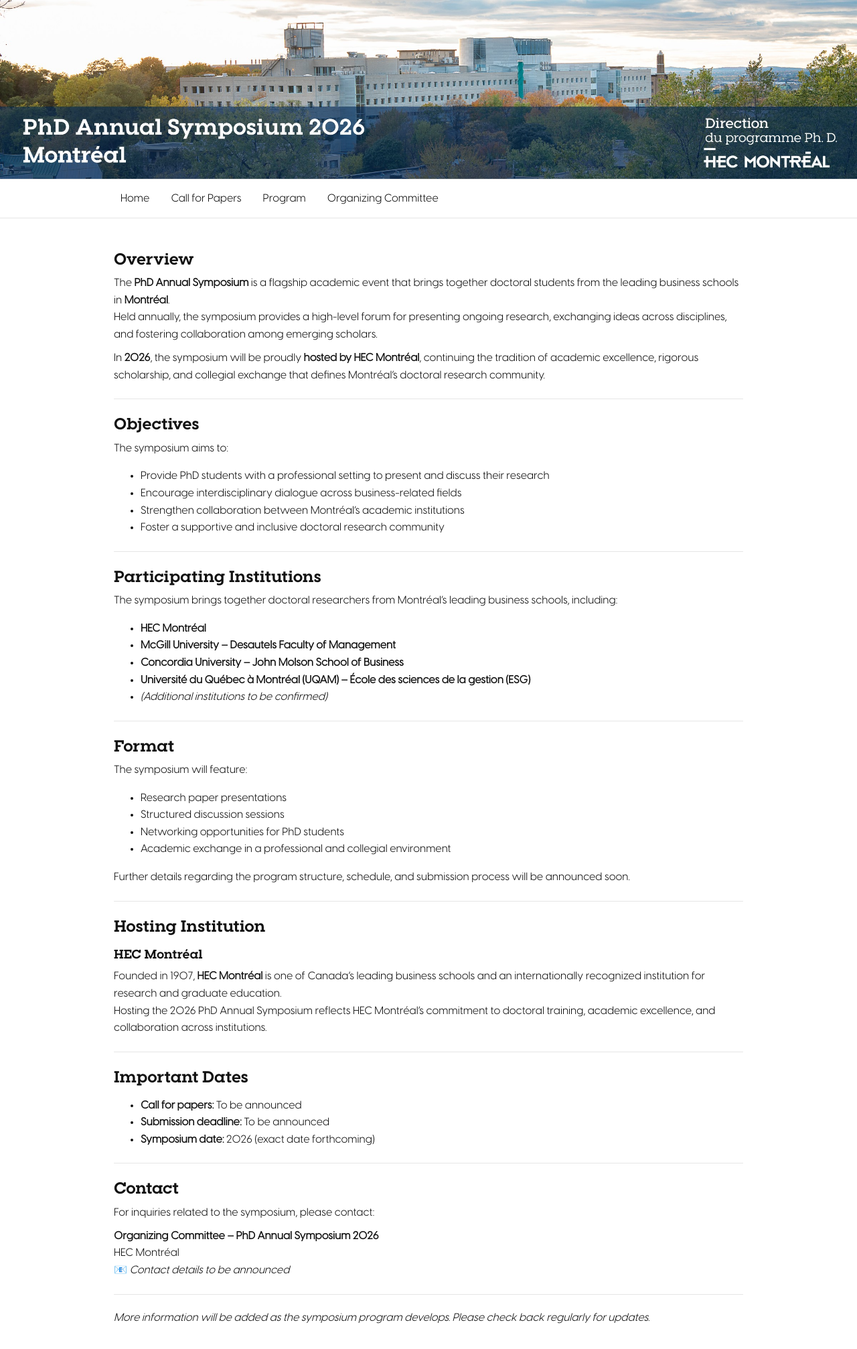
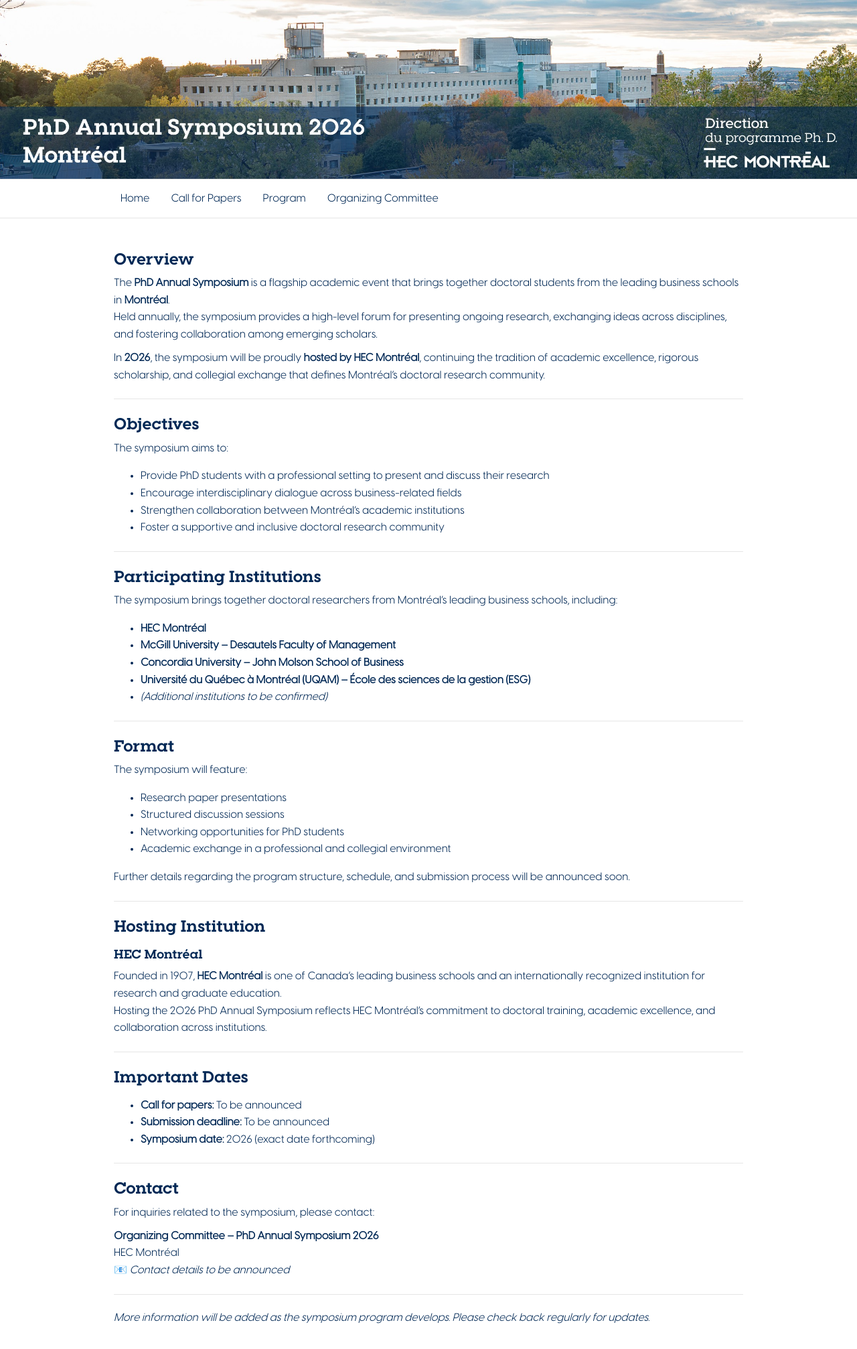
Before and after one commit to juanseripe/symposium2026, a Jekyll site: the page built from docs/index.md, in a window 1280 px wide. Shown: the whole page at 67% size. Built offline with Jekyll 4.4.1, drawn with Linux system fonts in a browser that asks for light colours.

Commit message:
Text color

```diff
--- a/docs/assets/style.css
+++ b/docs/assets/style.css
@@ -4,7 +4,7 @@
   --maxw: 980px;
   --pad: 20px;
   --bg: #ffffff;
-  --fg: #111111;
+  --fg: #002855;
   --muted: #666666;
   --border: #e6e6e6;
 }
```
